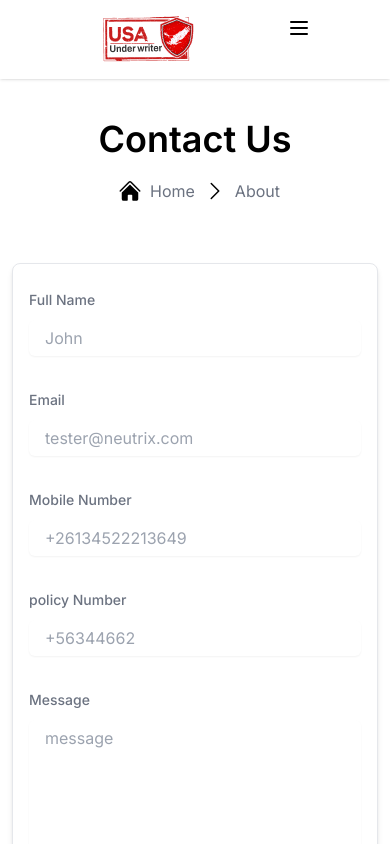
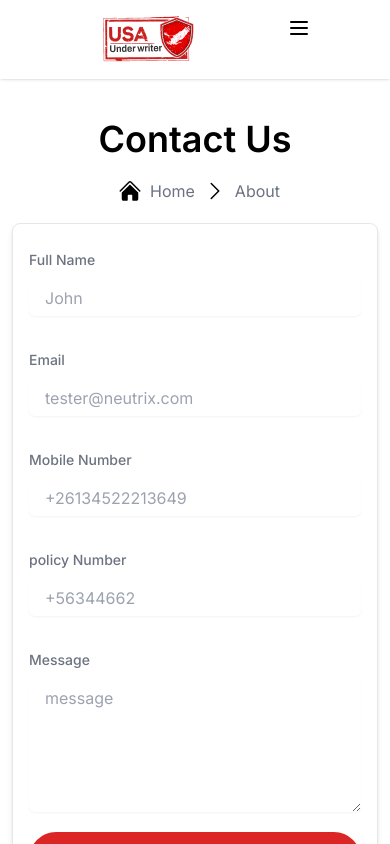
Before and after one commit to Md-Kayda-Azam/usa-project, a Next.js app: page /contact in a window 390 px wide. Shown: the top 844 px of the page. Built offline with nearby package versions, Linux system fonts and the light colour scheme.

Commit message:
update Breadcrumbs

```diff
--- a/app/components/Breadcrumbs/Breadcrumbs.jsx
+++ b/app/components/Breadcrumbs/Breadcrumbs.jsx
@@ -23,7 +23,7 @@ const Breadcrumbs = ({ title, name }) => {
       transition={{ duration: 0.5 }}
     >
       <div className="w-full bg-white sm:mb-0 mb-5">
-        <div className="flex items-center gap-5 py-10    flex-col space-x-2 ">
+        <div className="flex items-center gap-5 py-10 sm:pb-10 pb-0    flex-col space-x-2 ">
           <h4 className="text-4xl font-semibold">{title}</h4>
           <div className="flex justify-between gap-2  items-center">
             <svg
```
